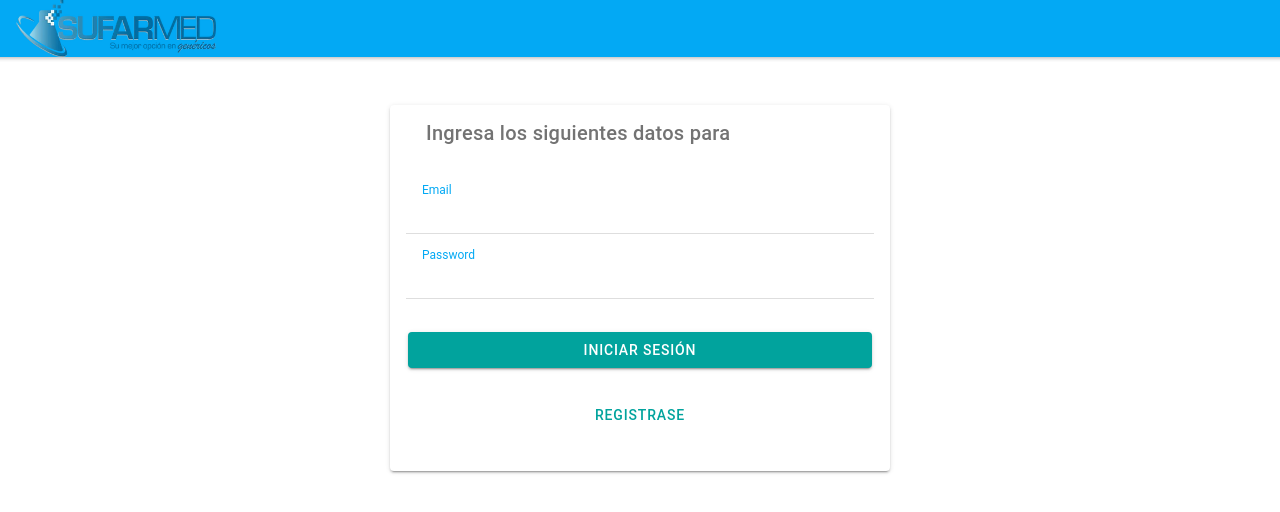
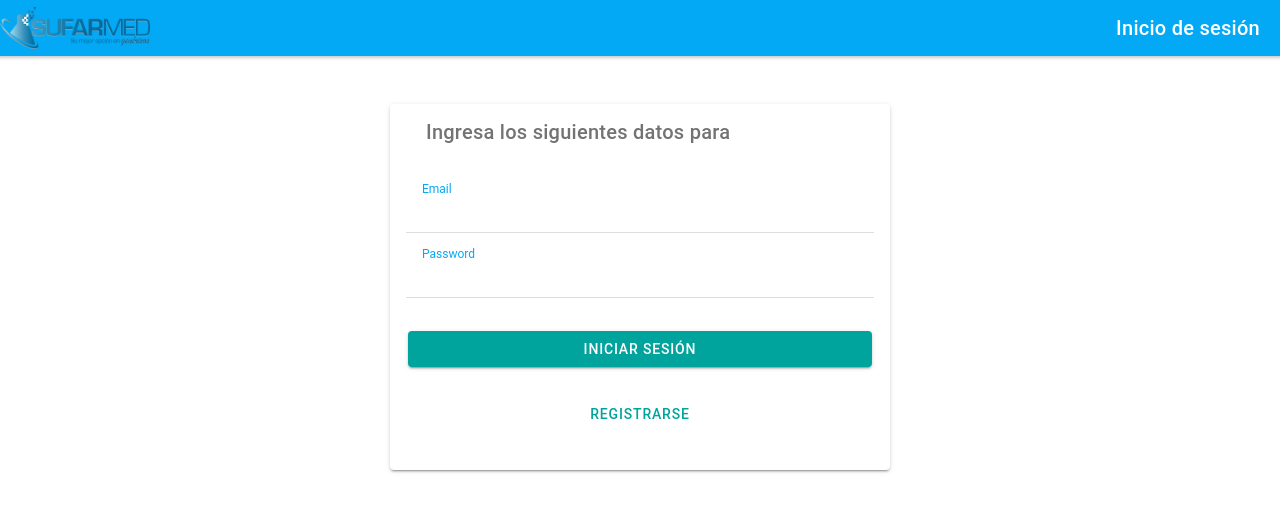
Before and after one commit to BrauCamaH/sufarmed, a React (Create React App) app: page /login in a window 1280 px wide. Shown: the top 512 px of the page. Built offline with nearby package versions, Linux system fonts and the light colour scheme.

Commit message:
added title to minimal apbar

```diff
--- a/src/components/MinimalAppBar.tsx
+++ b/src/components/MinimalAppBar.tsx
@@ -1,21 +1,24 @@
-import { IonHeader, IonImg, IonItem, IonToolbar } from '@ionic/react';
+import { IonHeader, IonImg, IonTitle, IonToolbar } from '@ionic/react';
 import React from 'react';
+import { NavLink } from 'react-router-dom';
 
-const AppBar: React.FC = () => {
+interface AppBarProps {
+  title: string;
+}
+
+const AppBar: React.FC<AppBarProps> = ({ title }) => {
   return (
     <IonHeader>
       <IonToolbar color="primary">
-        <IonItem
-          routerLink="/home"
-          lines="none"
-          color="ligth"
-          routerDirection="root"
-        >
+        <NavLink to="home">
           <IonImg
-            style={{ width: 200, heigth: 200 }}
+            style={{ width: 150, heigth: 150 }}
             src="assets/logo-sufarmed.png"
           />
-        </IonItem>
+        </NavLink>
+        <IonTitle slot="end" size="large">
+          {title}
+        </IonTitle>
       </IonToolbar>
     </IonHeader>
   );
--- a/src/pages/Login.tsx
+++ b/src/pages/Login.tsx
@@ -25,7 +25,7 @@ const Login: React.FC = () => {
   return (
     <IonPage>
       <IonContent>
-        <Appbar />
+        <Appbar title="Inicio de sesión" />
         <IonCard className="login-form">
           <IonCardHeader>
             <IonTitle>Ingresa los siguientes datos para</IonTitle>
@@ -65,7 +65,7 @@ const Login: React.FC = () => {
                   routerLink="/signup"
                   routerAnimation={undefined}
                 >
-                  Registrase
+                  Registrarse
                 </IonButton>
               </IonCol>
             </form>
--- a/src/pages/Signup.tsx
+++ b/src/pages/Signup.tsx
@@ -27,7 +27,7 @@ const Login: React.FC = () => {
   return (
     <IonPage>
       <IonContent>
-        <Appbar />
+        <Appbar title="Registrarse" />
         <IonCard className="login-form">
           <IonCardHeader>
             <IonTitle>Crear un cuenta en sufarmed</IonTitle>
```
